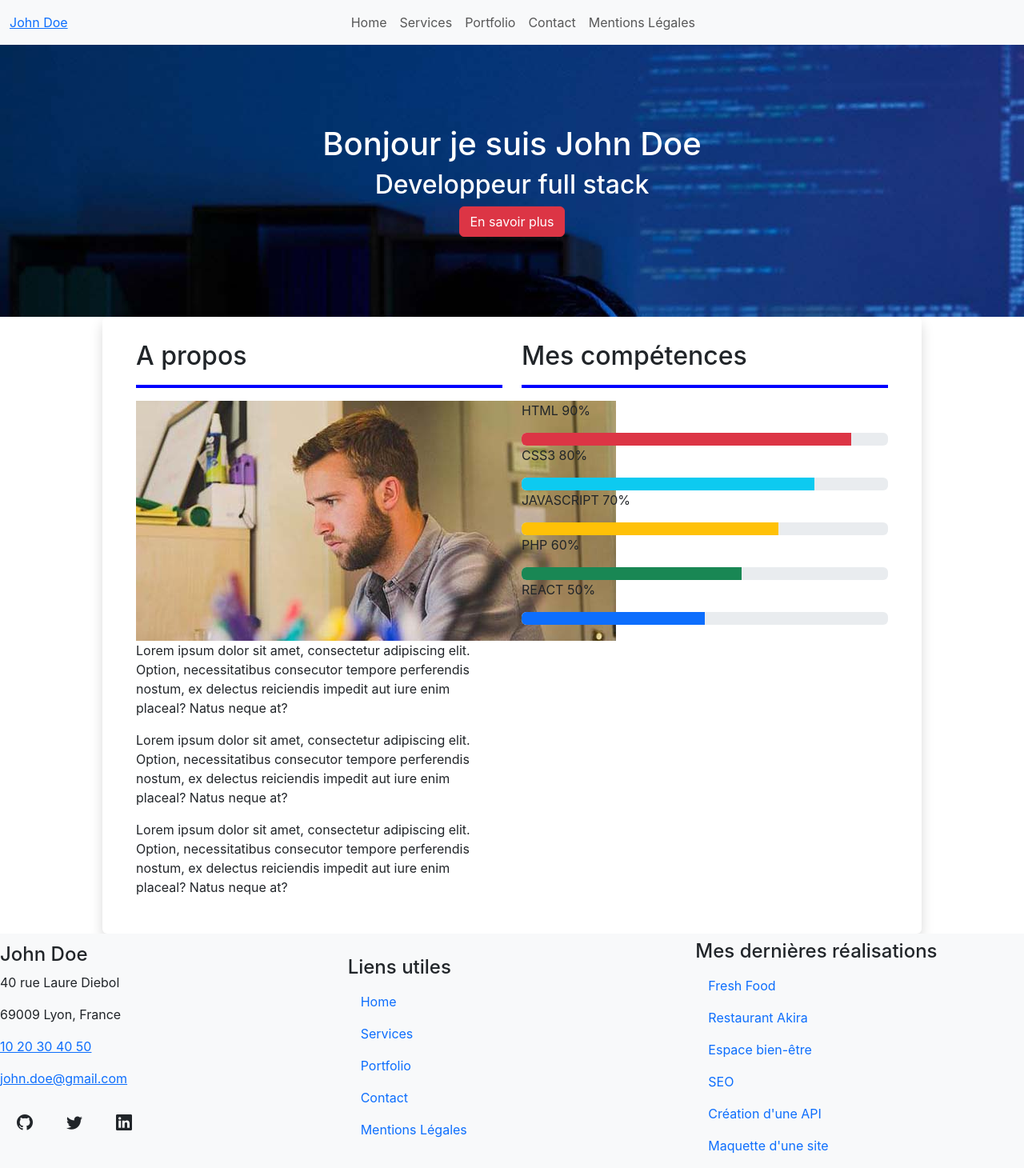
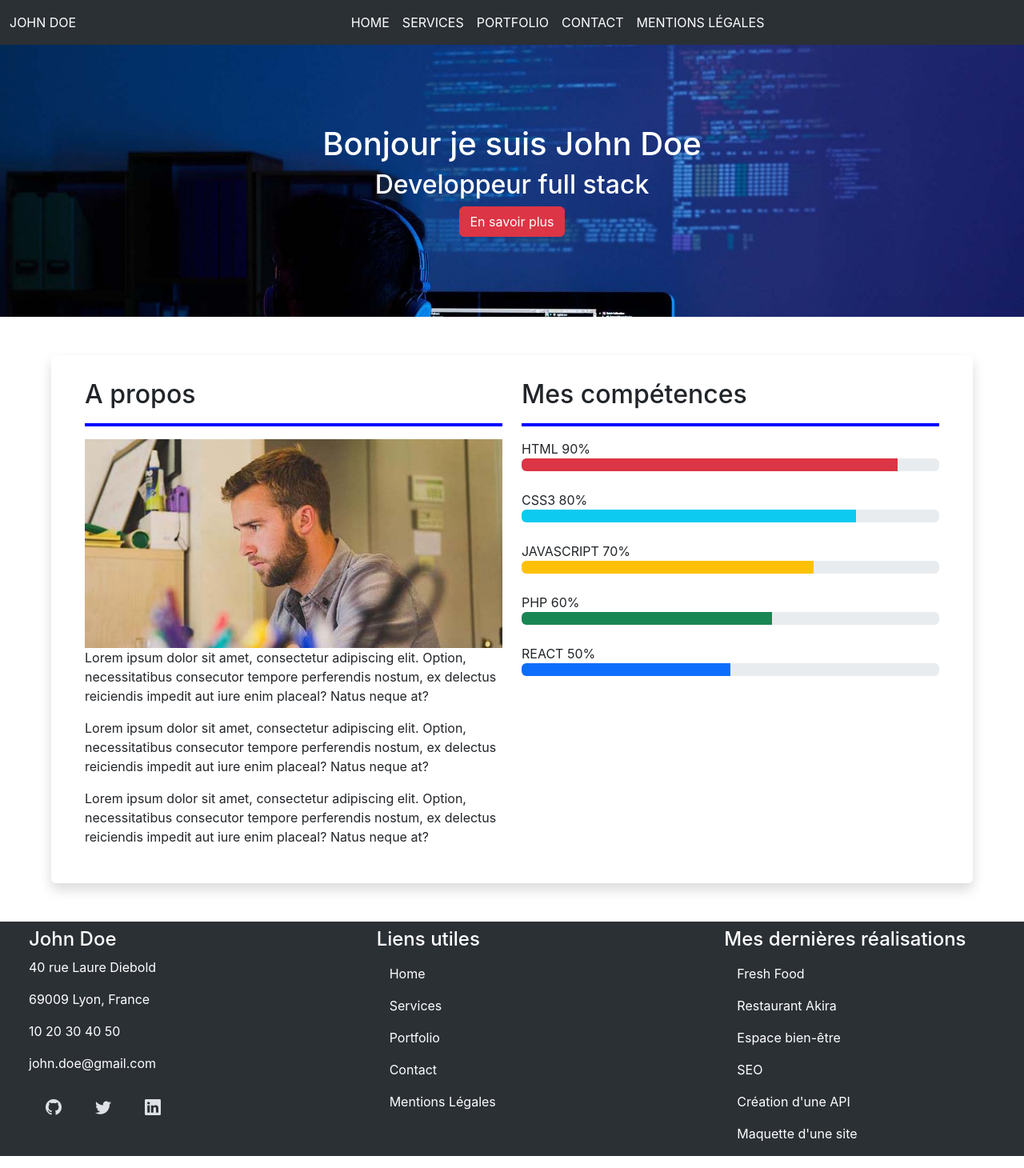
Before and after one commit to Meganrgt/regent_megan_portfolio_reactjs, a React (Create React App) app: page / in a window 1280 px wide. Shown: the whole page at 80% size. Built offline with nearby package versions, Linux system fonts and the light colour scheme.

Commit message:
design homepage

```diff
--- a/src/App.js
+++ b/src/App.js
@@ -11,20 +11,20 @@ class App extends React.Component {
     return(
       <div className="App">
         <header>
-          <nav className="navbar navbar-expand-lg bg-body-tertiary">
+          <nav className="navbar navbar-expand-md bg-body-tertiary " data-bs-theme="dark">
             <div className="container-fluid row">
-              <Link className="col-md-4" data-bs-toggle="modal" data-bs-target="#ModaleProfil">John Doe</Link>
-              <button className="navbar-toggler">
+              <Link className="col-md-4" data-bs-toggle="modal" data-bs-target="#ModaleProfil">JOHN DOE</Link>
+              <button className="navbar-toggler" type="button" data-bs-toggle="collapse" data-bs-target="#navbarNav" aria-controls="navbarNav" aria-expanded="false" aria-label="Toggle navigation">
                 <span className="navbar-toggler-icon"></span>
               </button>
-              <div className="collapse navbar-collapse col-md-8" id="navbarNavAltMarkup">
-                <div className="navbar-nav">
-                  <Link className="nav-link" to="/">Home</Link>
-                  <Link className="nav-link" to="/services">Services</Link>
-                  <Link className="nav-link" to="/portfolio">Portfolio</Link>
-                  <Link className="nav-link" to="/contact">Contact</Link>
-                  <Link className="nav-link" to="/mentions">Mentions Légales</Link>
-                </div>
+              <div className="collapse navbar-collapse col-md-8" id="navbarNav">
+                <ul className="navbar-nav justify-content-end">
+                  <Link className="nav-link" to="/">HOME</Link>
+                  <Link className="nav-link" to="/services">SERVICES</Link>
+                  <Link className="nav-link" to="/portfolio">PORTFOLIO</Link>
+                  <Link className="nav-link" to="/contact">CONTACT</Link>
+                  <Link className="nav-link" to="/mentions">MENTIONS LÉGALES</Link>
+                </ul>
               </div>
             </div>
           </nav>
@@ -54,11 +54,11 @@ class App extends React.Component {
           <Route path="/mentions" element={<Mentions />}></Route>
         </Routes>
         <footer>
-          <nav className="navbar navbar-expand-lg bg-body-tertiary row">
-            <div className="col-md-4">
+          <nav className="navbar navbar-expand-lg bg-body-tertiary row align-items-start" data-bs-theme="dark">
+            <div className="col-md-4 ps-5">
               <h4>John Doe</h4>
               <address>
-                <p>40 rue Laure Diebol</p>
+                <p>40 rue Laure Diebold</p>
                 <p>69009 Lyon, France</p>
                 <p><Link to="tel:1020304050">10 20 30 40 50</Link></p>
                 <p><Link to="mailto:john.doe@gmail.com">john.doe@gmail.com</Link></p>
@@ -67,7 +67,7 @@ class App extends React.Component {
                 <Link data-mdb-ripple-init className="btn btn-link btn-floating btn-lg text-body m-1" to="#!!!" role="button" data-mdb-ripple-color="dark"><i className="bi bi-linkedin"></i></Link>
               </address>
             </div>
-            <div className="col-md-4">
+            <div className="col-md-4 ps-5">
               <h4>Liens utiles</h4>
               <ul className="nav flex-column">
                 <li className="nav-item">
@@ -87,7 +87,7 @@ class App extends React.Component {
                 </li>
               </ul>
             </div>
-            <div className="col-md-4">
+            <div className="col-md-4 ps-5">
               <h4>Mes dernières réalisations</h4>
               <ul className="nav flex-column">
                 <li className="nav-item">
--- a/src/components/competence.jsx
+++ b/src/components/competence.jsx
@@ -2,10 +2,10 @@
 const Competence = (props) => {
     const barWidth = props.competenceLevel
     return (
-        <><p>
+        <><p className="m-0">
             {props.competenceName} {props.competenceLevel}
         </p>
-        <div className="progress" role="progressbar" aria-valuemin="0" aria-valuemax="100">
+        <div className="progress mb-4" role="progressbar" aria-valuemin="0" aria-valuemax="100">
         <div className={props.barColor} style= {{width: barWidth}}></div></div></>
             );
         };
--- a/src/components/container-column.jsx
+++ b/src/components/container-column.jsx
@@ -1,6 +1,6 @@
 const ContainerColumn = ({children}) => {
     return (
-        <><div className="col-6">
+        <><div className="col-sm-6">
             {children}
             </div></>
     );
--- a/src/components/container.jsx
+++ b/src/components/container.jsx
@@ -1,6 +1,6 @@
 const Container = ({children}) => {
     return (
-        <><div className="rounded shadow container row">
+        <><div className="container rounded shadow row mt-5 mb-5">
             {children}
             </div></>
     );
--- a/src/index.css
+++ b/src/index.css
@@ -30,9 +30,10 @@ h1 {
 }
 
 .container {
-  width: 80%;
-  padding: 30px;
-  margin: auto;
+max-width: 1200px;
+width: 90%;
+padding: 30px;
+margin: auto;
 }
 
 main {
@@ -51,6 +52,7 @@ main {
 
 #headerhp {
   background-image: url(/src/assets/images/hero-bg.jpg);
+  background-size: 100% auto;
   text-align: center;
   padding: 100px 0px;
 }
@@ -61,3 +63,17 @@ main {
 #headerhp p {
   color: white;
 }
+
+nav{
+  color: white;
+}
+
+nav a {
+  text-decoration: none;
+  color: white;
+}
+
+.nav-link {
+ text-decoration: none;
+ color: white;
+}
--- a/src/pages/home.jsx
+++ b/src/pages/home.jsx
@@ -13,7 +13,7 @@ const Home = () => {
         <Container>
                 <ContainerColumn>
                     <H2Title title="A propos" />
-                    <img src={JohnDoeImage} alt="Jonh Doe about" />
+                    <img src={JohnDoeImage} alt="Jonh Doe about" className="object-fit-contain" width="100%"/>
                     <p>Lorem ipsum dolor sit amet, consectetur adipiscing elit. Option, necessitatibus consecutor tempore perferendis nostum, ex delectus reiciendis impedit aut iure enim placeal? Natus neque at?</p>
                     <p>Lorem ipsum dolor sit amet, consectetur adipiscing elit. Option, necessitatibus consecutor tempore perferendis nostum, ex delectus reiciendis impedit aut iure enim placeal? Natus neque at?</p>
                     <p>Lorem ipsum dolor sit amet, consectetur adipiscing elit. Option, necessitatibus consecutor tempore perferendis nostum, ex delectus reiciendis impedit aut iure enim placeal? Natus neque at?</p>
```
